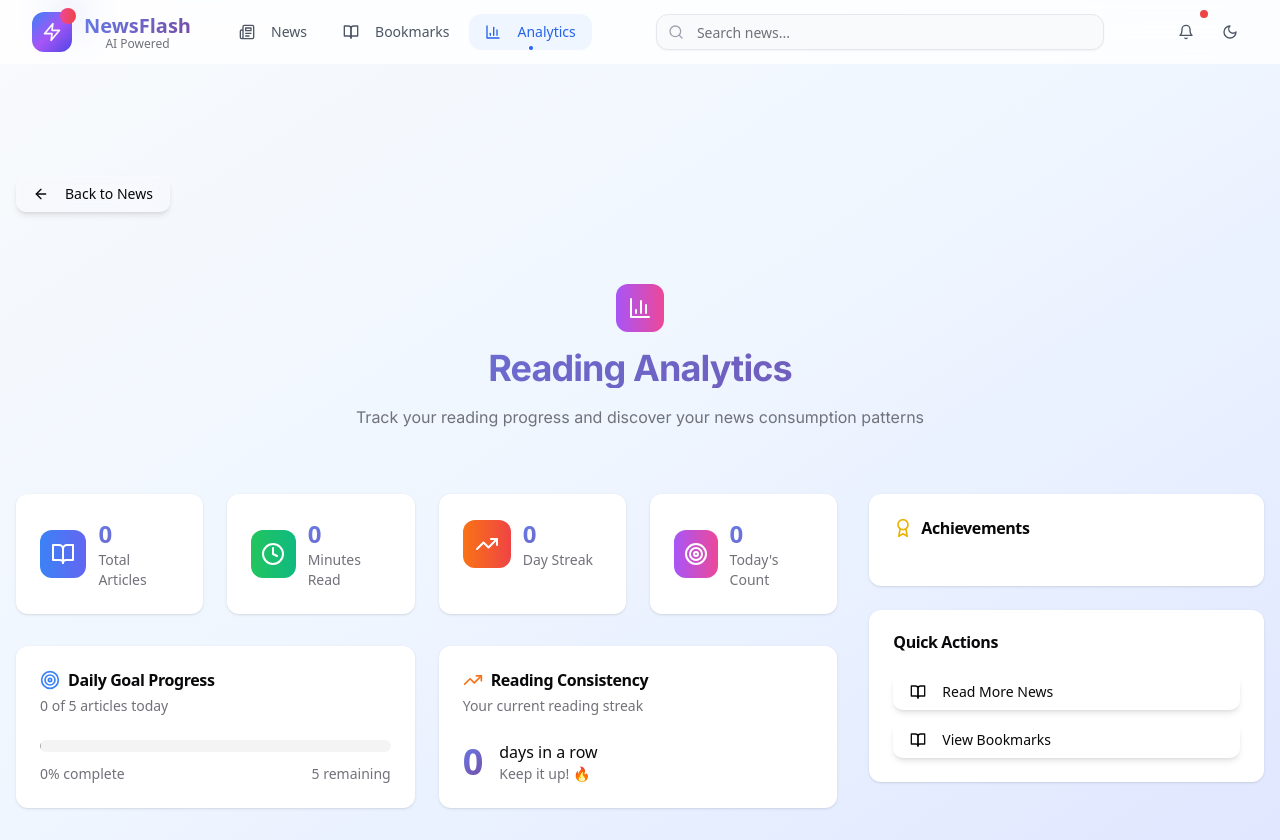
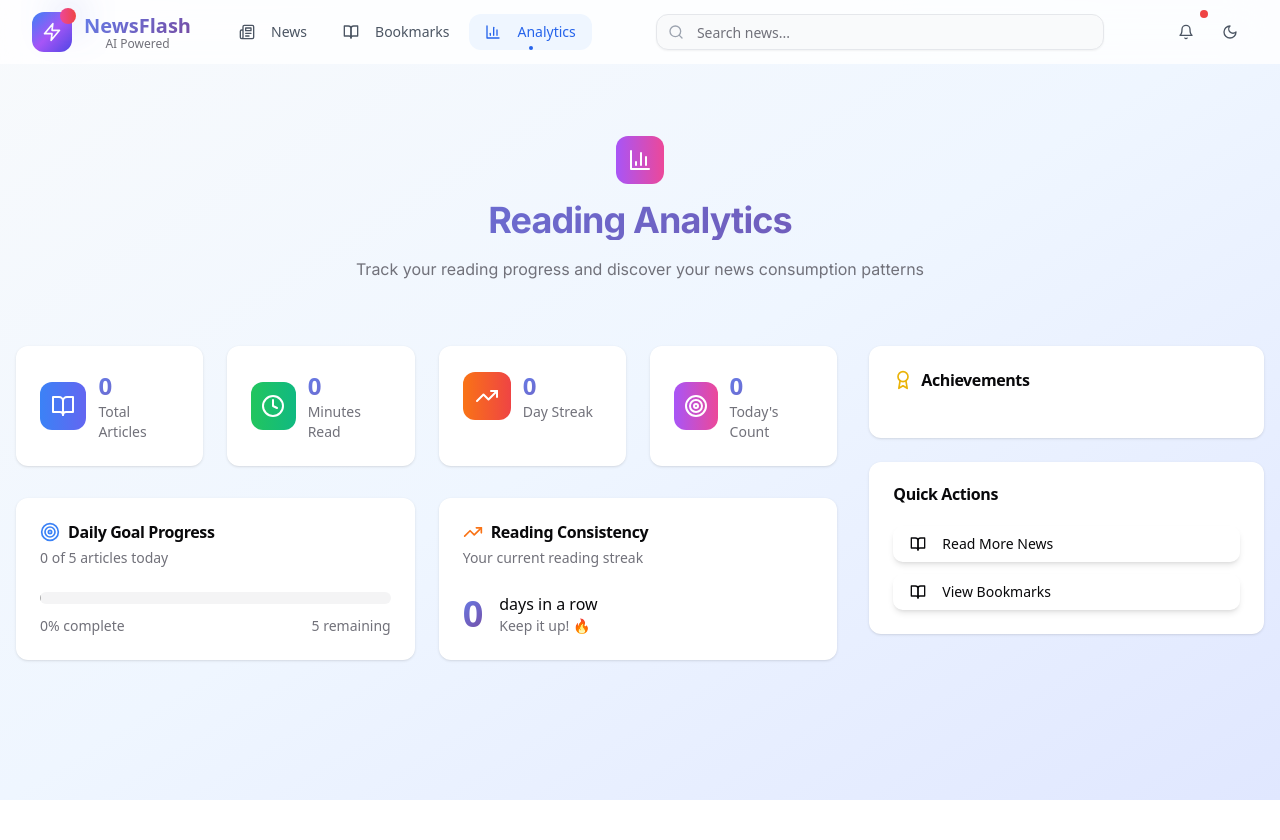
Before and after one commit to ojasbhosale/NewsFlash-AI, a Next.js app: page /analytics in a window 1280 px wide. After the commit the page ends 800 px from the top, so only its background shows below. Built offline with nearby package versions, Linux system fonts and the light colour scheme.

Commit message:
Remove unused imports and simplify layout in Analytics and Bookmarks pages for improved readability

```diff
--- a/app/analytics/page.tsx
+++ b/app/analytics/page.tsx
@@ -2,7 +2,7 @@
 
 import { useState, useEffect, useCallback } from "react"
 import { useRouter } from "next/navigation"
-import { BarChart3, ArrowLeft, TrendingUp, Clock, Target, Award, Calendar, BookOpen } from "lucide-react"
+import { BarChart3, TrendingUp, Clock, Target, Award, Calendar, BookOpen } from "lucide-react"
 import { Button } from "@/components/ui/button"
 import { Card, CardContent, CardDescription, CardHeader, CardTitle } from "@/components/ui/card"
 import { Progress } from "@/components/ui/progress"
@@ -75,19 +75,9 @@ export default function AnalyticsPage() {
         currentPath="/analytics"
       />
 
-      <main className="pt-20">
+      <main className="pt-2">
         <div className="container mx-auto mobile-padding py-8">
-          {/* Breadcrumb Navigation */}
-          <div className="mb-6">
-            <Button
-              variant="ghost"
-              onClick={() => router.push("/news")}
-              className="glass hover:bg-white/30 dark:hover:bg-black/30 mb-4"
-            >
-              <ArrowLeft className="w-4 h-4 mr-2" />
-              Back to News
-            </Button>
-          </div>
+
 
           {/* Page Header */}
           <div className="text-center space-y-4 py-8 mb-8">
--- a/app/bookmarks/page.tsx
+++ b/app/bookmarks/page.tsx
@@ -3,7 +3,7 @@
 import { useState, useEffect, useCallback } from "react"
 import { useRouter } from "next/navigation"
 import Image from "next/image"
-import { BookOpen, ArrowLeft, Trash2, ExternalLink, Calendar } from "lucide-react"
+import { BookOpen, Trash2, ExternalLink, Calendar } from "lucide-react"
 import { Button } from "@/components/ui/button"
 import { Card, CardContent, CardHeader, CardTitle } from "@/components/ui/card"
 import { Badge } from "@/components/ui/badge"
@@ -90,19 +90,9 @@ export default function BookmarksPage() {
         currentPath="/bookmarks"
       />
 
-      <main className="pt-20">
+      <main className="pt-2">
         <div className="container mx-auto mobile-padding py-8">
-          {/* Breadcrumb Navigation */}
-          <div className="mb-6">
-            <Button
-              variant="ghost"
-              onClick={() => router.push("/news")}
-              className="glass hover:bg-white/30 dark:hover:bg-black/30 mb-4"
-            >
-              <ArrowLeft className="w-4 h-4 mr-2" />
-              Back to News
-            </Button>
-          </div>
+
 
           <div className="grid gap-8 lg:grid-cols-[1fr_320px]">
             {/* Bookmarks Content */}
```
